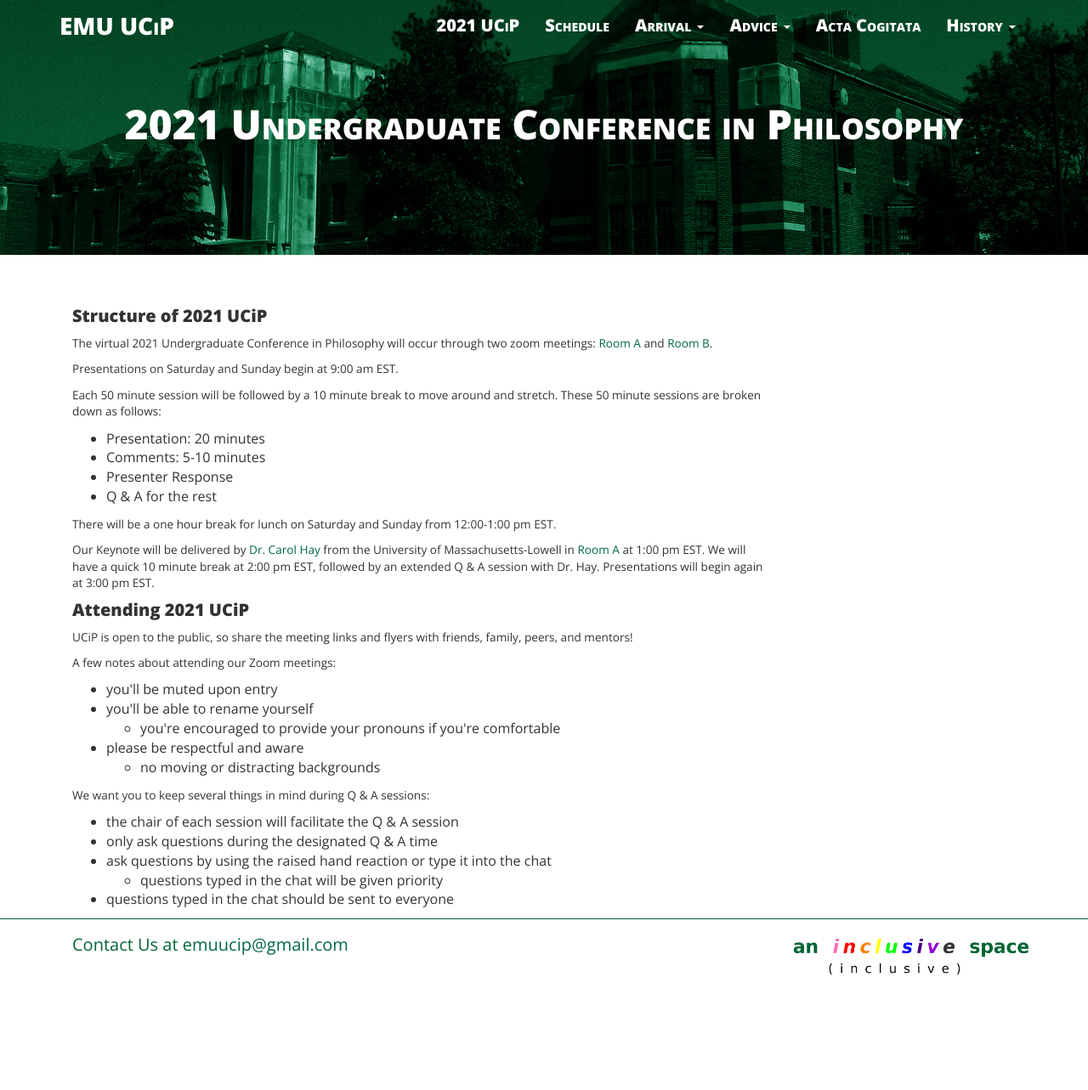
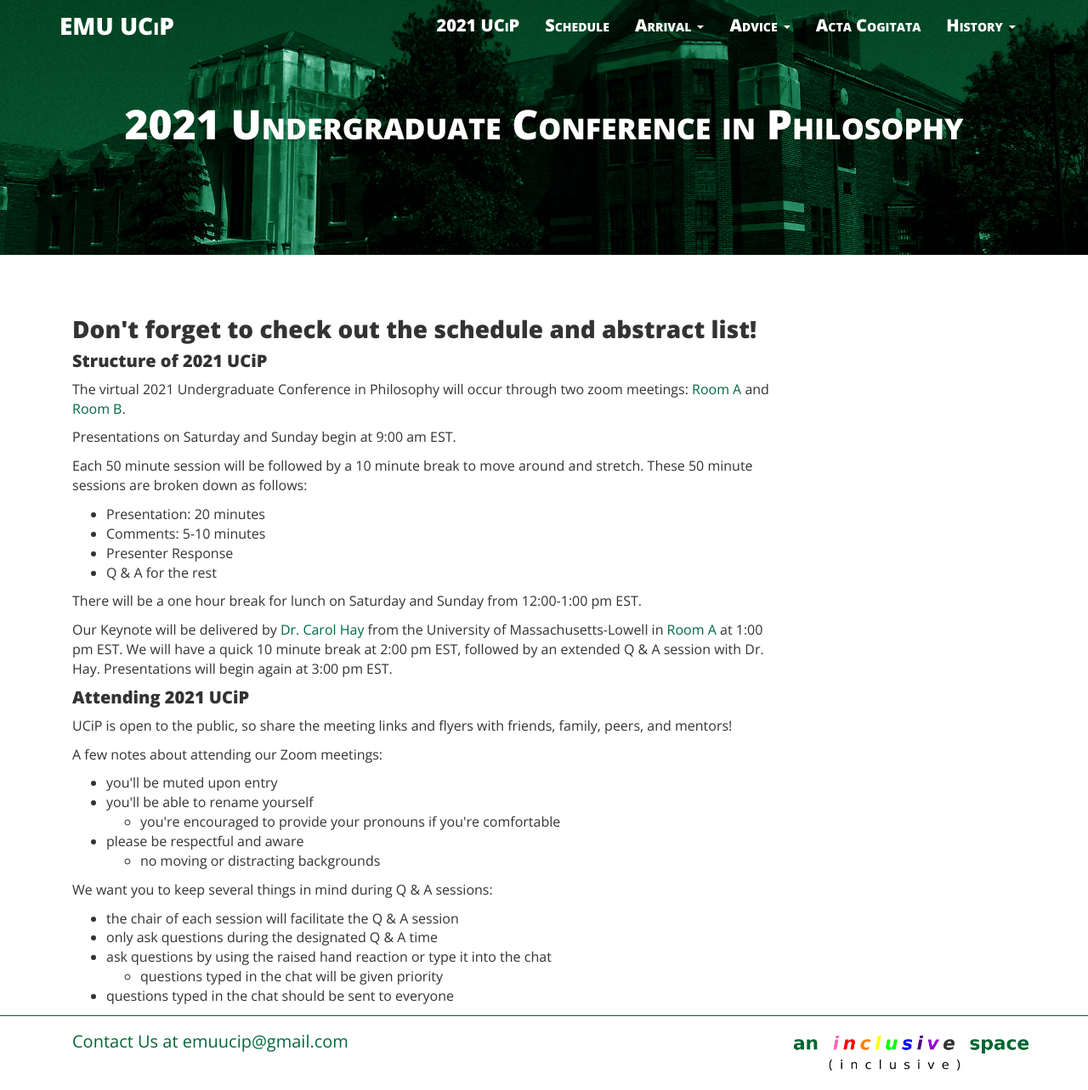
Before and after one commit to ucip/ucip.github.io, a Jekyll site: the page built from 2021.md, in a window 1280 px wide. Shown: the whole page at 85% size. Built offline with Jekyll 4.4.1, drawn with Linux system fonts in a browser that asks for light colours; nearby versions of some CDN libraries; before the commit the page ends 1169 px from its top, so only the background shows below that.

Commit message:
undo small text

```diff
--- a/2021.md
+++ b/2021.md
@@ -8,29 +8,32 @@ permalink: /2021/
 <div class="container">
   <div class="col-sm-9 col-xs-12">
     <div>
+      <h3 class="structure info">Don't forget to check out the schedule and abstract list!</h3>
+    </div>
+    <div>
       <h4 class="structure info">Structure of 2021 UCiP</h4>
-      <p class="text-small">The virtual 2021 Undergraduate Conference in Philosophy will occur through two zoom meetings:
+      <p>The virtual 2021 Undergraduate Conference in Philosophy will occur through two zoom meetings:
         <a href="https://emich.zoom.us/j/87084883340" target="_blank">Room A</a> and
         <a href="https://emich.zoom.us/j/89305848150" target="_blank">Room B</a>.
       </p>
-      <p class="text-small">Presentations on Saturday and Sunday begin at 9:00 am EST.</p>
-      <p class="text-small">Each 50 minute session will be followed by a 10 minute break to move around and stretch. These 50 minute sessions are broken down as follows:</p>
+      <p>Presentations on Saturday and Sunday begin at 9:00 am EST.</p>
+      <p>Each 50 minute session will be followed by a 10 minute break to move around and stretch. These 50 minute sessions are broken down as follows:</p>
       <ul>
         <li>Presentation: 20 minutes</li>
         <li>Comments: 5-10 minutes</li>
         <li>Presenter Response</li>
         <li>Q & A for the rest</li>
       </ul>
-      <p class="text-small">There will be a one hour break for lunch on Saturday and Sunday from 12:00-1:00 pm EST.</p>
-      <p class="text-small">Our Keynote will be delivered by
+      <p>There will be a one hour break for lunch on Saturday and Sunday from 12:00-1:00 pm EST.</p>
+      <p>Our Keynote will be delivered by
         <a href="https://www.carolhay.org" target="_blank">Dr. Carol Hay</a> from the University of Massachusetts-Lowell in
         <a href="https://emich.zoom.us/j/87084883340" target="_blank">Room A</a> at 1:00 pm EST. We will have a quick 10 minute break at 2:00 pm EST, followed by an extended Q & A session with Dr. Hay. Presentations will begin again at 3:00 pm EST.
       </p>
     </div>
     <div>
       <h4 class="attending info">Attending 2021 UCiP</h4>
-      <p class="text-small">UCiP is open to the public, so share the meeting links and flyers with friends, family, peers, and mentors!</p>
-      <p class="text-small">A few notes about attending our Zoom meetings:</p>
+      <p>UCiP is open to the public, so share the meeting links and flyers with friends, family, peers, and mentors!</p>
+      <p>A few notes about attending our Zoom meetings:</p>
       <ul>
         <li>you'll be muted upon entry</li>
         <li>you'll be able to rename yourself
@@ -44,7 +47,7 @@ permalink: /2021/
           </ul>
         </li>
       </ul>
-      <p class="text-small">We want you to keep several things in mind during Q & A sessions:</p>
+      <p>We want you to keep several things in mind during Q & A sessions:</p>
       <ul>
         <li>the chair of each session will facilitate the Q & A session</li>
         <li>only ask questions during the designated Q & A time</li>
```
